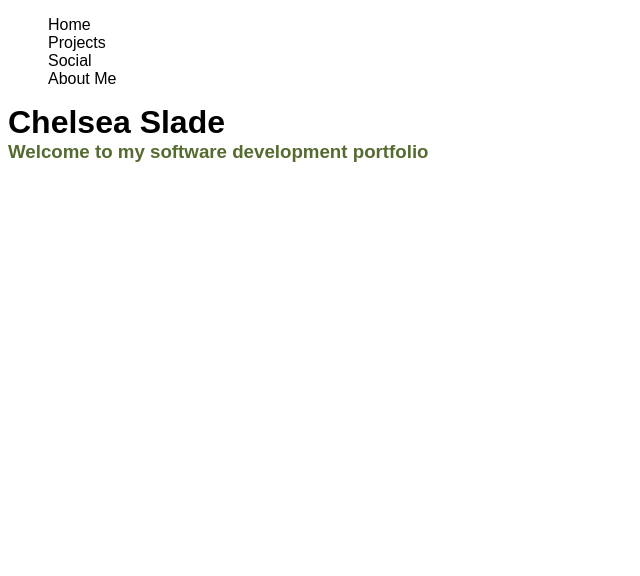
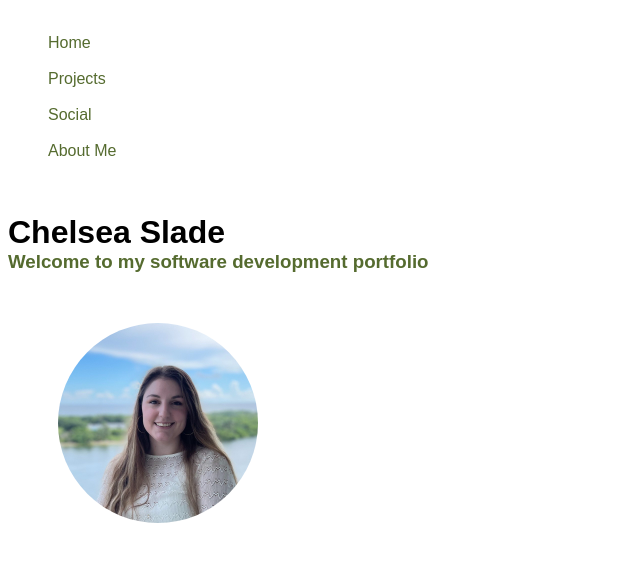
Before and after one commit to chelseaslade/chelsea-slade-portfolio, a plain HTML site: page index.html in a window 1280 px wide. Shown: the whole page, without its empty margins (0-640 px from the left). Drawn offline with Linux system fonts and the light colour scheme.

Commit message:
Added profile picture, links

```diff
--- a/index.html
+++ b/index.html
@@ -16,16 +16,25 @@ August 5/2024 - August 12/2024-->
     <div class="mainContainer">
         <nav class="navBar">
             <ul>
-                <li>Home</li>
-                <li>Projects</li>
-                <li>Social</li>
-                <li>About Me</li>
+                <a href="index.html">
+                    <li>Home</li>
+                </a>
+                <a href="projects.html">
+                    <li>Projects</li>
+                </a>
+                <a href="social.html">
+                    <li>Social</li>
+                </a>
+                <a href="about.html">
+                    <li>About Me</li>
+                </a>
             </ul>
         </nav>
         <div class="introContainer">
             <div class="introduction">
                 <h1>Chelsea Slade</h1>
                 <h3>Welcome to my software development portfolio</h3>
+                <img src="./pics/profilePic.jpeg" alt="profilePic" id="introPic">
             </div>
         </div>
 
--- a/stylesheet.css
+++ b/stylesheet.css
@@ -3,7 +3,25 @@ Software Development Portfolio
 August 5/2024 - */
 
 /*Navigation*/
+
 .navBar {
+  padding-bottom: 20px;
+}
+
+.navBar a {
+  color: darkolivegreen;
+  text-decoration: none;
+  margin: 10px;
+}
+
+.navBar a:visited {
+  color: teal;
+}
+
+.navBar a:hover {
+  color: blue;
+  font-size: large;
+  transition: 1.6s;
 }
 
 .navBar ul {
@@ -34,3 +52,9 @@ August 5/2024 - */
   margin: 0px;
   padding: 0px;
 }
+
+#introPic {
+  padding: 50px;
+  border-radius: 50%;
+  height: 200px;
+}
```
Also changed, not shown: pics/profilePic.jpeg (added), 1 other file.
